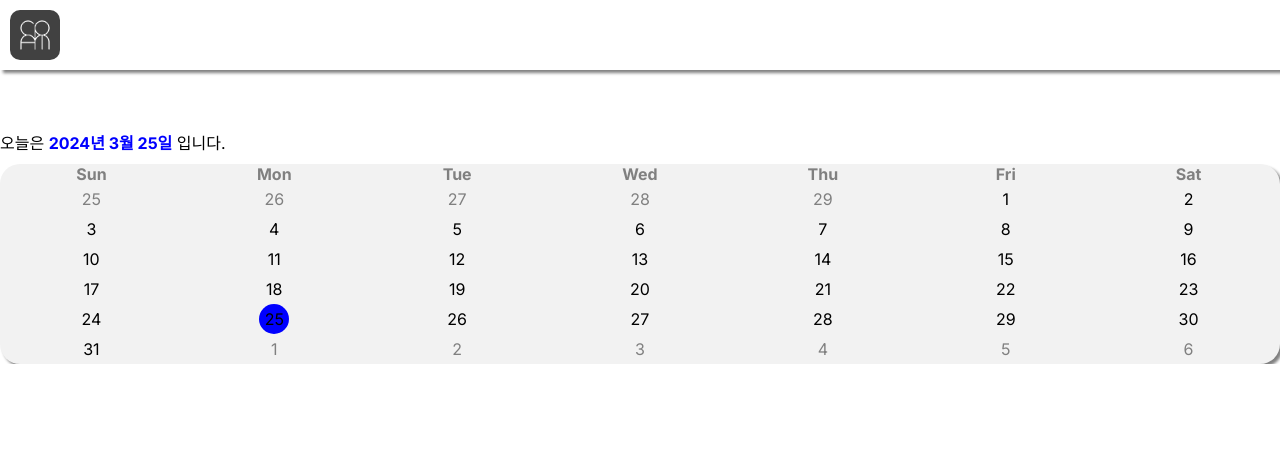
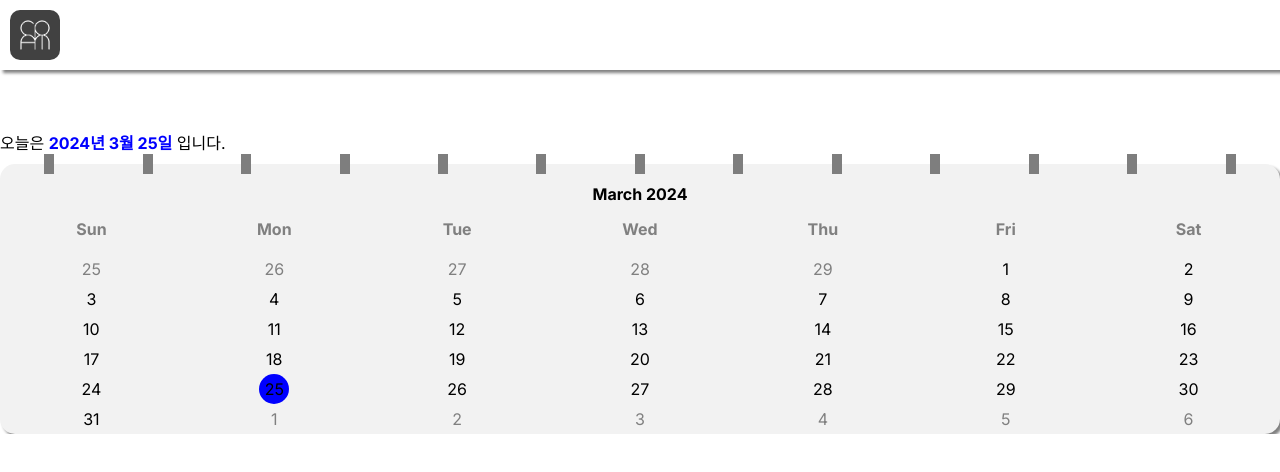
Before and after one commit to SRHS-SPAM/practice-hackathon2, a Next.js app in the folder frontend/: page / in a window 1280 px wide. Shown: the top 472 px of the page. Built offline with nearby package versions, Linux system fonts and the light colour scheme.

Commit message:
middle commit

```diff
--- a/frontend/app/_components/calendar.module.css
+++ b/frontend/app/_components/calendar.module.css
@@ -33,15 +33,20 @@
     background-color: blue;
 }
 .wrap {
+    position: relative;
     background-color: #F2F2F2;
-    border-radius: 20px;
+    border-radius: 15px;
     box-shadow: 3px 3px 3px gray;
-
+    display: flex;
+    flex-direction: column;
+    align-items: center;
 }
 
 .daywrap {
     display: flex;
     flex-direction: row;
+    margin: 15px 0px;
+    width: 100%;
 }
 
 .daywrap > div {
@@ -50,3 +55,25 @@
     color: gray;
     font-weight: bold;
 }
+
+.yearwrap {
+    display: flex;
+    justify-content:  space-around;
+    font-weight: bold;
+    margin-top: 20px;
+}
+
+
+.deco {
+    position: absolute;
+    top: -10px;
+    display: flex;
+    justify-content: space-around;
+    width: 100%;
+}
+
+.deco > div {
+    width: 10px;
+    height: 20px;
+    background-color: #7E7E7E;
+}
--- a/frontend/app/_components/calendar.tsx
+++ b/frontend/app/_components/calendar.tsx
@@ -16,14 +16,23 @@ interface DatesFace {
   date: number;
   mon: "pre" | "cur" | "nxt";
 }
-const CalendarDate = ({
-  year,
-  month,
-  date,
-}: CalendarDateProps) => {
+const Months = ["January"
+,"February"
+,"March"
+,"April"
+,"May"
+,"June"
+,"July"
+,"August"
+,"September"
+,"October"
+,"November"
+,"December"
+]
+const CalendarDate = ({ year, month, date }: CalendarDateProps) => {
   const Dates: DatesFace[][] = [];
-  const Days = ["Sun", "Mon", "Tue", "Wed", "Thu", "Fri", "Sat"]
-  const dummy = [0, 0, 0, 0, 0, 0, 0,0 ,0 ,0 ,0 ,0, 0];
+  const Days = ["Sun", "Mon", "Tue", "Wed", "Thu", "Fri", "Sat"];
+  const dummy = [0, 0, 0, 0, 0, 0, 0, 0, 0, 0, 0, 0, 0];
   const preMonthDate = new Date(year, month, 0);
   const preMonthDay = preMonthDate.getDay();
   const lastDay = new Date(year, month + 1, 0).getDate();
@@ -57,27 +66,37 @@ const CalendarDate = ({
     }
   }
 
-  const getQueryString = (t:string, tt:number) => {
-    let tyear = t=="pre" && month == 0 ? year-1: t=="nxt" && month == 11? year +1 : year;
-    let d = t=="pre" ? -1: t=="nxt" ?1: 0;
-    let tmonth = (month+d+12)%12;
+  const getQueryString = (t: string, tt: number) => {
+    let tyear =
+      t == "pre" && month == 0
+        ? year - 1
+        : t == "nxt" && month == 11
+        ? year + 1
+        : year;
+    let d = t == "pre" ? -1 : t == "nxt" ? 1 : 0;
+    let tmonth = (month + d + 12) % 12;
     let tdate = tt;
-    return `/?year=${tyear}&month=${tmonth}&date=${tdate}`
-  }
+    return `/?year=${tyear}&month=${tmonth}&date=${tdate}`;
+  };
 
   return (
     <>
       <div className={styles.wrap}>
+        <div className={styles.deco}>
+          {dummy.map((ai, i)=>(
+            <div key={i}/>
+          ))}
+        </div>
+        <div className={styles.yearwrap}>
+        {Months[month] + " " + year}
+        </div>
         <div className={styles.daywrap}>
           {Days.map((ai, i) => (
             <div key={i}>{ai}</div>
-      ))
-      }</div>
+          ))}
+        </div>
         {Dates.map((ai, i) => (
-        <div
-          key={i}
-          className={styles.rows}
-        >
+          <div key={i} className={styles.rows}>
             {ai.map((aj, j) => (
               <Link
                 key={j}
@@ -85,14 +104,21 @@ const CalendarDate = ({
                 href={getQueryString(aj.mon, aj.date)}
               >
                 <div
-                className={styles.items + " " + (aj.mon !== "cur" ? styles.itemspp : "") + " " + (aj.mon==="cur" && aj.date === date ? styles.today :"")}
+                  className={
+                    styles.items +
+                    " " +
+                    (aj.mon !== "cur" ? styles.itemspp : "") +
+                    " " +
+                    (aj.mon === "cur" && aj.date === date ? styles.today : "")
+                  }
                 >
                   {aj.date}
                 </div>
               </Link>
             ))}
           </div>
-      ))}</div>
+        ))}
+      </div>
     </>
   );
 };
```
Lines whose indentation alone changed are shown as unchanged.
